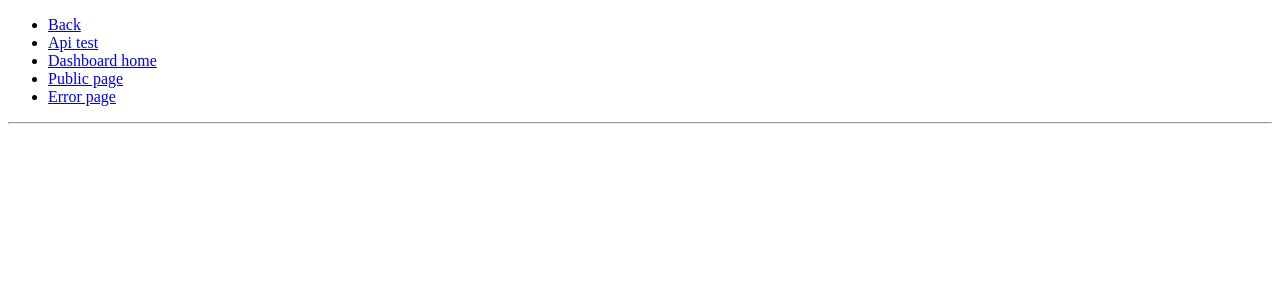
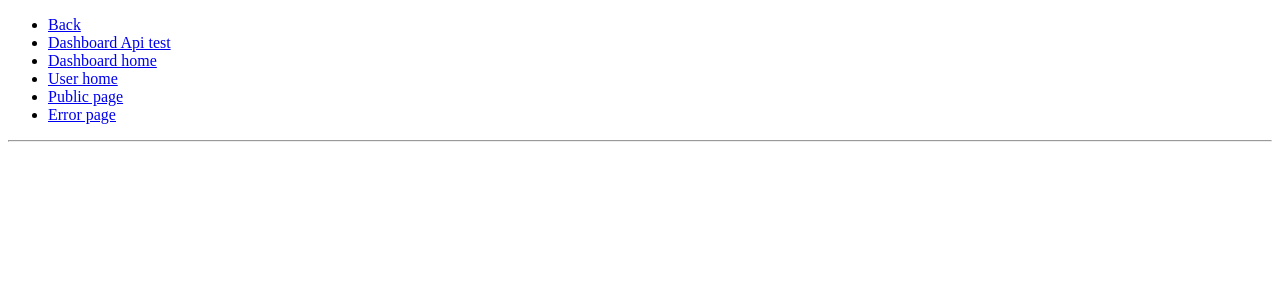
Before and after one commit to Assetory/dashboard, a React app: page / in a window 1280 px wide. Shown: the top 300 px of the page. Built offline with nearby package versions, Linux system fonts and the light colour scheme; the HTML template or start-up script is replaced by a standard one.

Commit message:
Add User home route to frontend

```diff
--- a/src/client/Components/Header.tsx
+++ b/src/client/Components/Header.tsx
@@ -6,8 +6,9 @@ const Header : React.FunctionComponent = () : React.ReactElement =>
         <div>
             <ul>
                 <li><a href={'/'}>Back</a></li>
-                <li><a href={`/${ process.env.SERVICE_NAME }/api/test`}>Api test</a></li>
+                <li><a href={`/${ process.env.SERVICE_NAME }/api/test`}>Dashboard Api test</a></li>
                 <li><a href={`/${ process.env.SERVICE_NAME }/`}>Dashboard home</a></li>
+                <li><a href={`/${ process.env.SERVICE_NAME }/`}>User home</a></li>
                 <li><a href={`/${ process.env.SERVICE_NAME }/public`}>Public page</a></li>
                 <li><a href={`/${ process.env.SERVICE_NAME }/error`}>Error page</a></li>
             </ul>
```
